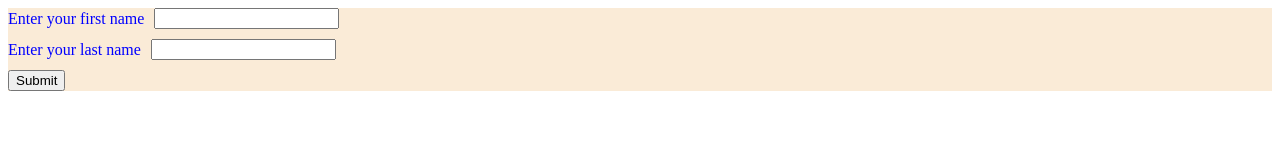
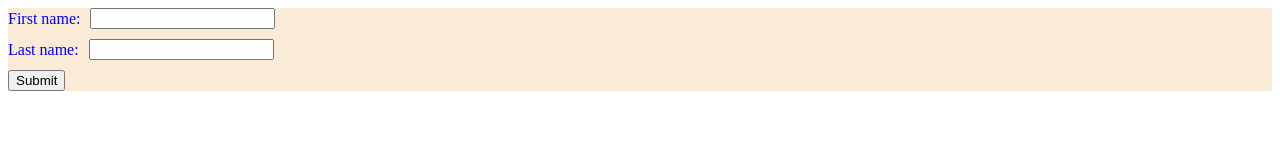
Before and after one commit to rashmi-trivium/SampleAssignment, a plain HTML site: page index.html in a window 1280 px wide. Drawn offline with Linux system fonts and the light colour scheme.

Commit message:
code refactor

```diff
--- a/index.html
+++ b/index.html
@@ -10,12 +10,12 @@
   <body>
     <form class="form-section">
       <div class="form-row">
-        <label class="form-label">Enter your first name</label>
-        <input type="text" id="fname" />
+        <label for="fname" class="form-label">First name:</label>
+        <input type="text" id="fname" name="fname" />
       </div>
       <div class="form-row">
-        <label class="form-label">Enter your last name</label>
-        <input type="text" id="lname" />
+        <label for="lname" class="form-label">Last name:</label>
+        <input type="text" id="lname" name="lname" />
       </div>
       <button onclick="submitForm()">Submit</button>
     </form>
--- a/javascript.js
+++ b/javascript.js
@@ -1,5 +1,5 @@
 function submitForm() {
     var firstName = document.getElementById("fname").value;
     var lastName = document.getElementById("lname").value;
-    alert(`${firstName} ${lastName}`);
+    alert(`Full name: ${firstName} ${lastName}`);
   }
```
